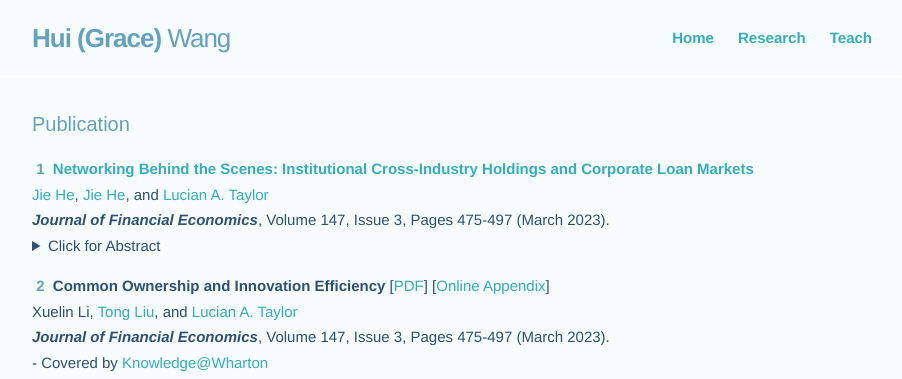
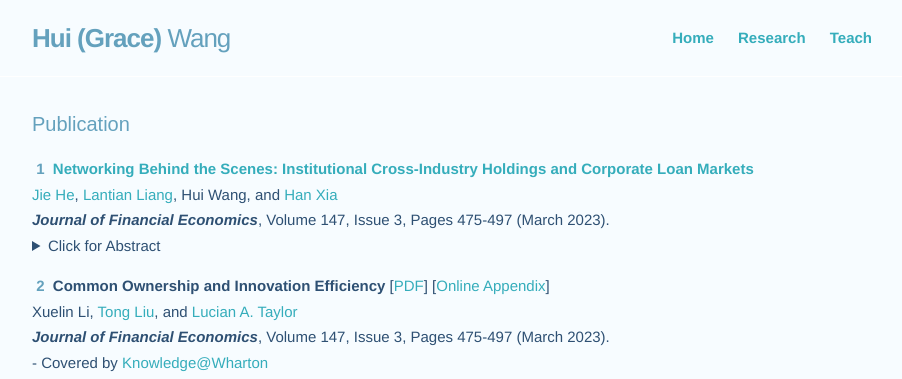
Before and after one commit to huigracewang/homepage, a Jekyll site: the page built from research.md, in a window 1280 px wide. Shown: the top 379 px of the page, without its empty margins (188-1090 px from the left). Built offline with Jekyll 4.4.1, drawn with Linux system fonts in a browser that asks for light colours.

Commit message:
Update research.md

```diff
--- a/research.md
+++ b/research.md
@@ -6,7 +6,7 @@ pubs:
   - title: CrossHold
     description:  <a href="https://pubsonline.informs.org/doi/10.1287/mnsc.2023.4911" target="_blank"><strong>Networking Behind the Scenes&#58; Institutional Cross-Industry Holdings and Corporate Loan Markets</strong></a>
     publication: <strong><i>Journal of Financial Economics</i></strong>, Volume 147, Issue 3, Pages 475-497 (March 2023).
-    authors: <a href="https://sites.google.com/view/jie-he/home" target="_blank">Jie He</a>, <a href="https://sites.google.com/view/jie-he/home" target="_blank">Jie He</a>, and <a href="http://finance-faculty.wharton.upenn.edu/luket/" target="_blank">Lucian A. Taylor</a>
+    authors: <a href="https://sites.google.com/view/jie-he/home" target="_blank">Jie He</a>, <a href="https://www.sydney.edu.au/business/about/our-people/academic-staff/lantian-liang.html" target="_blank">Lantian Liang</a>, Hui Wang, and <a href="https://sites.google.com/site/hanvictorxia/han-xias-home-page" target="_blank">Han Xia</a>
     numbering: 1
     abstract: How do innovative firms react when existing products experience negative shocks? We explore this question with detailed project-level data from drug development firms. Using FDA Public Health Advisories as idiosyncratic negative shocks to approved drugs, we examine how drug makers react through investment decisions. Following these shocks, affected firms increase R&D expenditures, driven by a higher likelihood of acquiring external innovations, rather than developing novel projects internally. Such acquisition activities are concentrated in firms with weak research pipelines. We also find that competing developers move resources away from the affected therapeutic areas. Our results show how investments in specialized commercialization capital create path dependencies and alter the direction of R&D investments.
   - title: VCPharm
```
